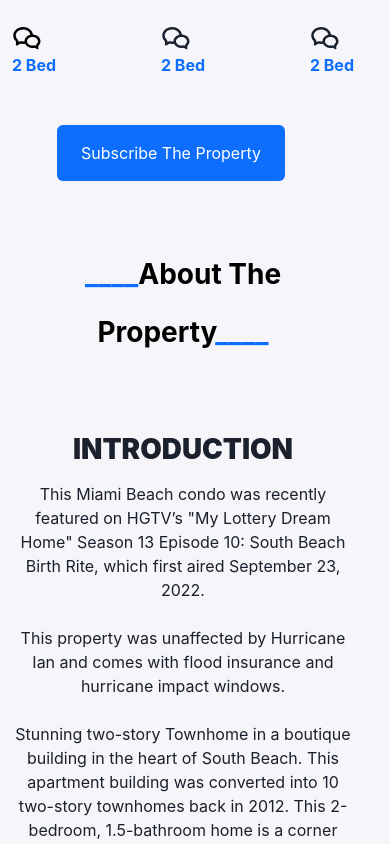
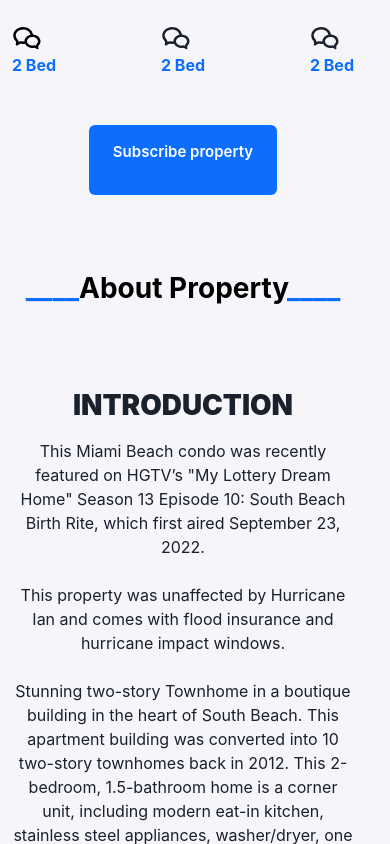
Before and after one commit to 0xZothio/website, a React (Create React App) app: page /property in a window 390 px wide. Shown: the part 820-1664 px from the top of the page. Built offline with nearby package versions, Linux system fonts and the light colour scheme.

Commit message:
Update Property.js

```diff
--- a/src/Screens/Property.js
+++ b/src/Screens/Property.js
@@ -46,7 +46,7 @@ const Property = () => {
               <img
                 className="rounded-3"
                 style={{
-                  width: "550px",
+                  width: "750px",
                   height: "200px",
                 }}
                 src="https://resources.zoth.in/cre/images/101/1.webp"
@@ -56,7 +56,7 @@ const Property = () => {
               <img
                 className="rounded-3"
                 style={{
-                  width: "550px",
+                  width: "750px",
                   height: "200px",
                 }}
                 src="https://resources.zoth.in/cre/images/102/1.webp"
@@ -66,7 +66,7 @@ const Property = () => {
               <img
                 className="rounded-3"
                 style={{
-                  width: "550px",
+                  width: "750px",
                   height: "200px",
                 }}
                 src="https://resources.zoth.in/cre/images/104/1.webp"
@@ -76,7 +76,7 @@ const Property = () => {
               <img
                 className="rounded-3"
                 style={{
-                  width: "550px",
+                  width: "750px",
                   height: "200px",
                 }}
                 src="https://resources.zoth.in/cre/images/105/1.webp"
@@ -86,7 +86,7 @@ const Property = () => {
               <img
                 className="rounded-3"
                 style={{
-                  width: "550px",
+                  width: "750px",
                   height: "200px",
                 }}
                 src="https://resources.zoth.in/cre/images/106/1.webp"
@@ -98,7 +98,7 @@ const Property = () => {
             building in the heart of South Beach.
           </p>
         </div>
-        <div className="row mt-4">
+        <div className="row mt-4 justify-content-center">
           <div className="col-md-4 col-xl-4 col-lg-4 col-12 col-sm-12 col-xs-12 mx-auto d-flex justify-content-between">
             <div className="d-flex flex-column">
               <RiWechatLine size={30} color="black" />
@@ -119,20 +119,27 @@ const Property = () => {
                 className="btn btn-primary btn-hover text-center border-0 px-4 py-3"
                 onClick={openModal}
               >
-                Subscribe The Property
+                <p
+              className="text-white text-center"
+              style={{ fontSize: "15px", fontWeight: "600" }}
+
+            >
+              Subscribe property
+            </p>
+
               </button>
             </div>
           </div>
         </div>
         <div className="row mt-5 mb-3">
-          <h1 className="property-heading text-center mt-2">
+          <h1 className="property-heading justify-content-center text-center mt-2">
             {" "}
             <span className="text-primary">____</span>
-            About The Property
+            About Property
             <span className="text-primary">____</span>
           </h1>
 
-          <div className="col-md-10 col-12 col-xl-10 col-lg-10 col-xs-12 col-sm-12 mx-auto mt-5 text-center d-flex justify-content-center">
+          <div className="col-md-10 col-12 col-xl-10 col-lg-10 col-xs-12 col-sm-12 mx-auto mt-5 text-center d-flex justify-content-center mb-5">
             <div className="d-flex flex-column mt-3 text-center">
               <h1 className="text-center fw-bold">
                 <strong>INTRODUCTION</strong>
```
